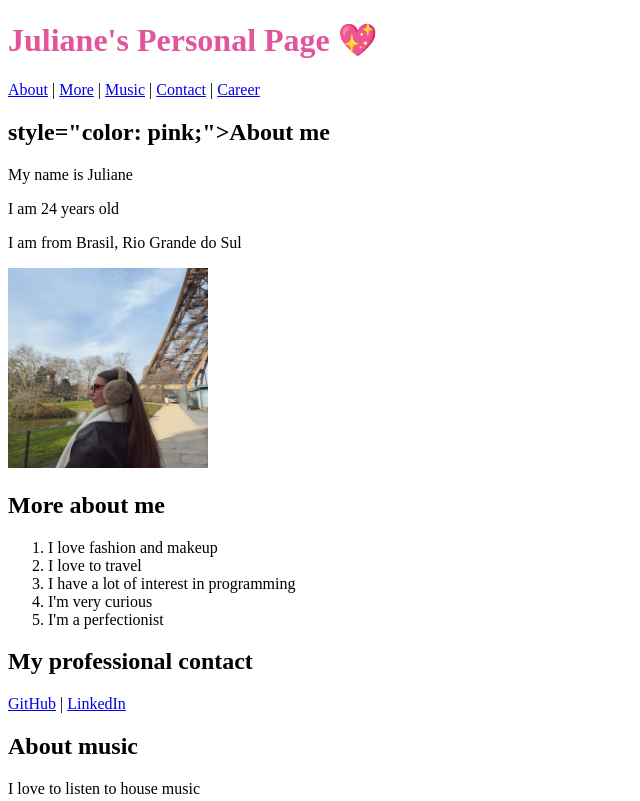
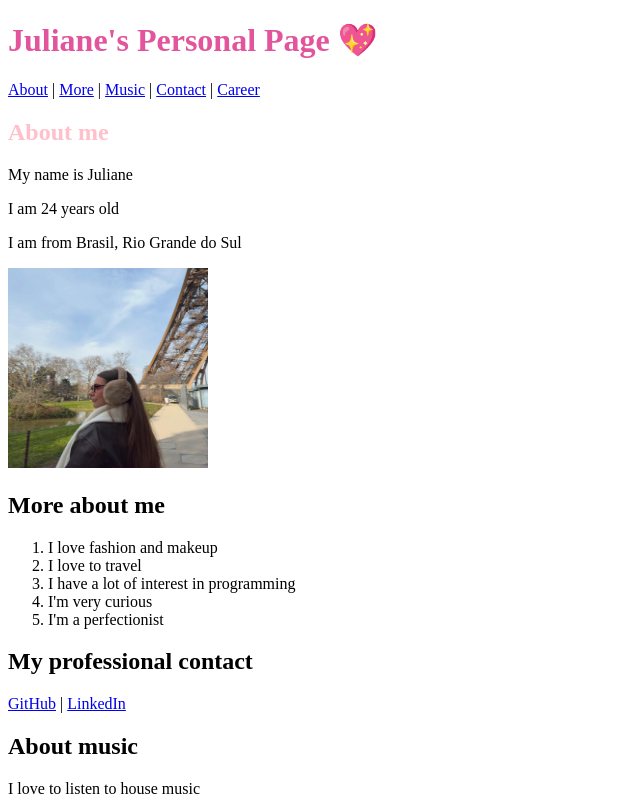
Before and after one commit to julianebrignol/cesaeSoftDev, a plain HTML site: page docs/index.html in a window 1280 px wide. Shown: the top 801 px of the page, without its empty margins (0-640 px from the left). Drawn offline with Linux system fonts and the light colour scheme.

Commit message:
add color2

```diff
--- a/docs/index.html
+++ b/docs/index.html
@@ -21,7 +21,7 @@
   <main>
     <!-- section about me-->
     <section id="about">
-      <h2> style="color: pink;">About me</h2>
+      <h2 style="color: pink;">About me</h2>
       <p>My name is Juliane</p>
       <p>I am 24 years old</p>
       <p>I am from Brasil, Rio Grande do Sul</p>
```
